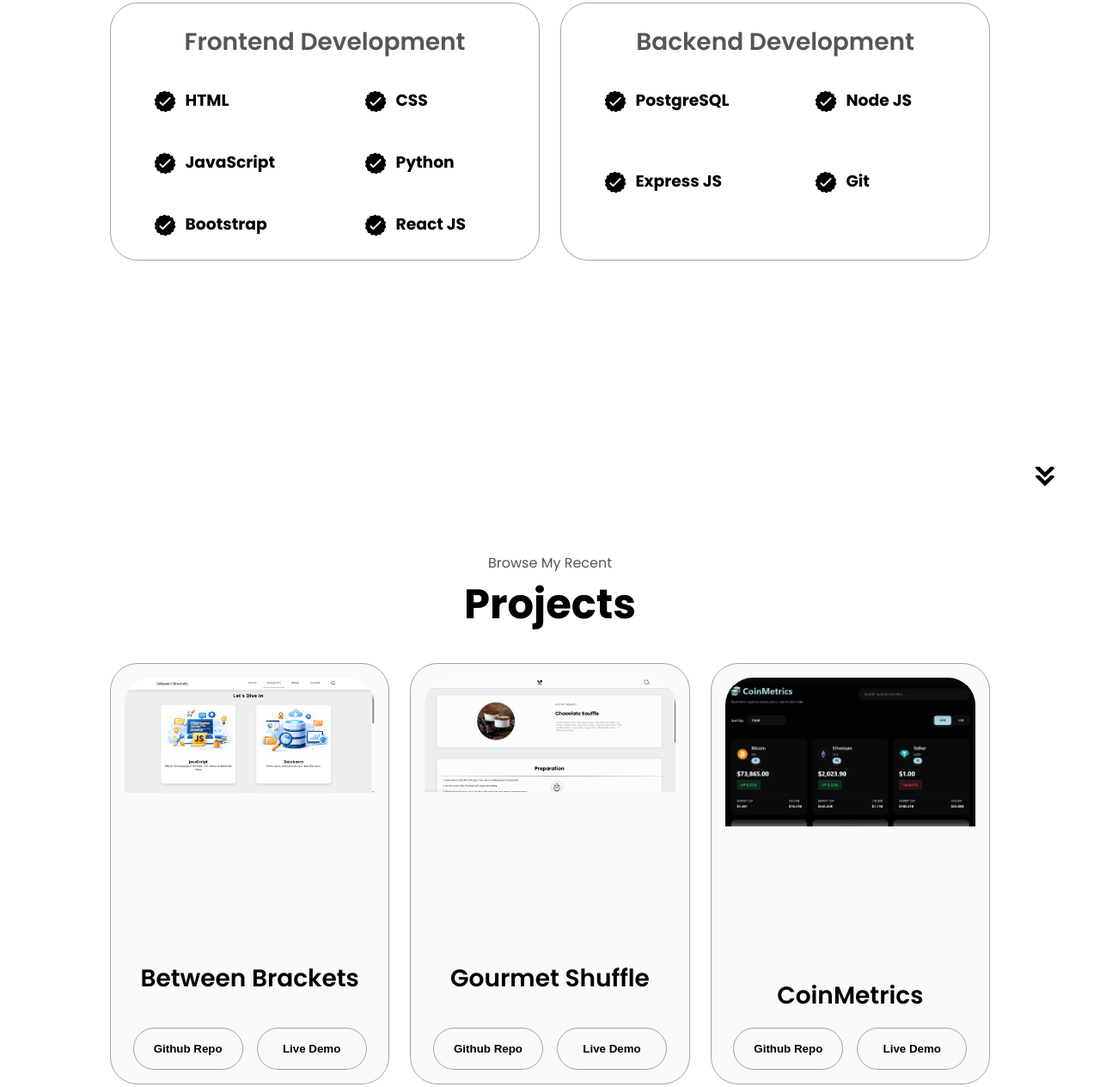
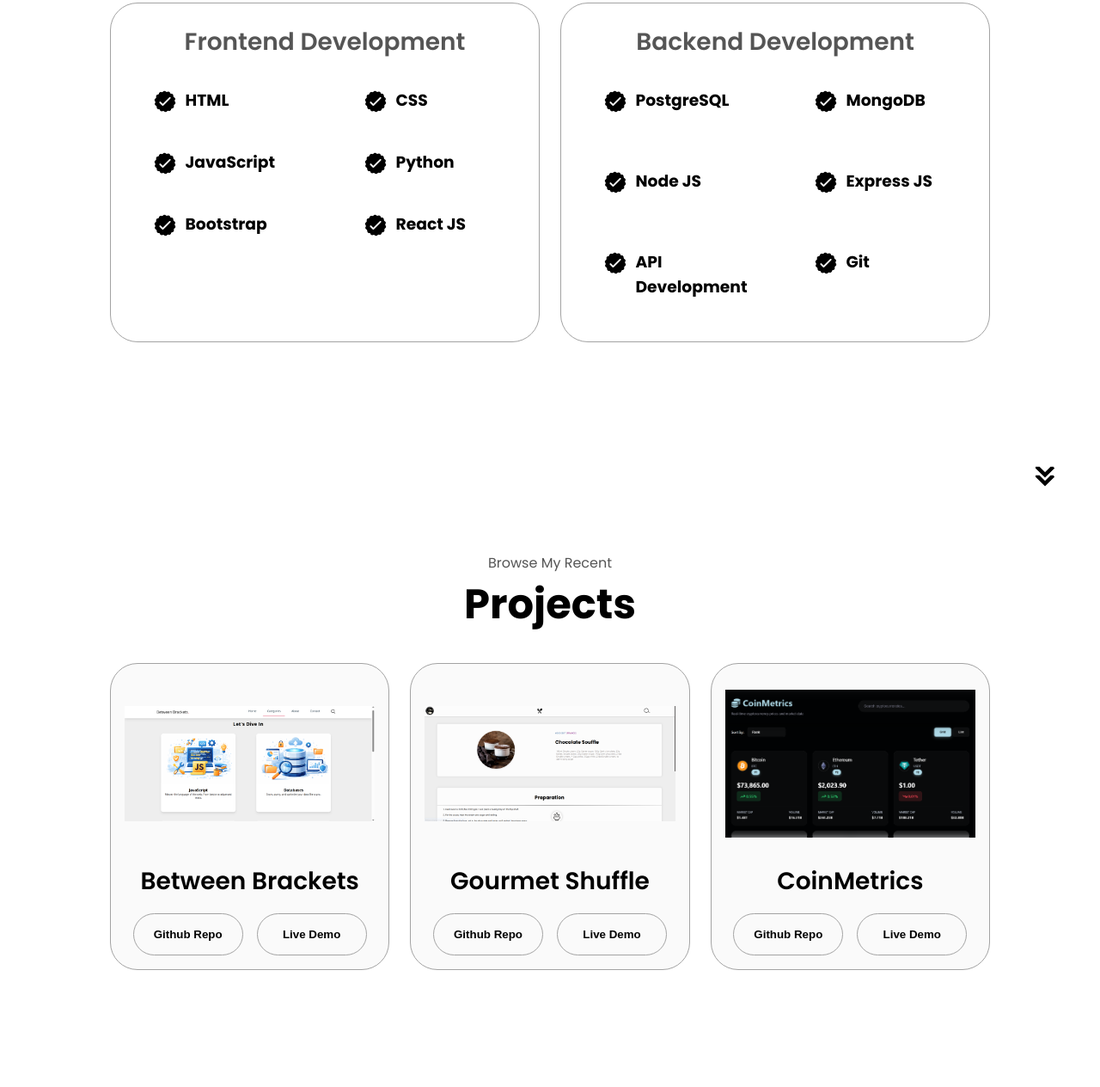
Before and after one commit to PaulEmmanuel8888/My-Portfolio, a plain HTML site: page index.html in a window 1280 px wide. Shown: the part 1822-3086 px from the top of the page at 86% size. Drawn offline with nearby package versions, Linux system fonts and the light colour scheme.

Commit message:
More fixes to project card images and experience section

```diff
--- a/index.html
+++ b/index.html
@@ -108,7 +108,7 @@
               <h3>Experience</h3>
               <p>
                 1 Year <br />
-                FullStack Web Development
+                Full-Stack Web Development
               </p>
             </div>
             <div class="details-container">
@@ -236,6 +236,17 @@
                   class="icon"
                 />
                 <div>
+                  <h3>MongoDB</h3>
+                  <div class="whitespace">Nu</div>
+                </div>
+              </article>
+              <article>
+                <img
+                  src="./assets/checkmark.png"
+                  alt="Experience icon"
+                  class="icon"
+                />
+                <div>
                   <h3>Node JS</h3>
                   <div class="whitespace">Nu</div>
                 </div>
@@ -253,6 +264,17 @@
                 </div>
               </article>
 
+              <article>
+                <img
+                  src="./assets/checkmark.png"
+                  alt="Experience icon"
+                  class="icon"
+                />
+                <div>
+                  <h3>API Development</h3>
+                  <div class="whitespace">Nu</div>
+                </div>
+              </article>
               <article>
                 <img
                   src="./assets/checkmark.png"
@@ -324,7 +346,7 @@
           >
             <img
               src="./assets/project-img/gourmet-shuffle/gourmet-shuffle-1.png"
-              alt="Project 2"
+              alt="Project 2: Gourmet Shuffle"
               class="project-img"
             />
 
@@ -357,7 +379,7 @@
           >
             <img
               src="./assets/project-img/coinmetrics/coinmetrics-2.png"
-              alt="Project 3"
+              alt="Project 3: CoinMetrics"
               class="project-img"
             />
 
--- a/style.css
+++ b/style.css
@@ -333,12 +333,11 @@ article .icon {
   justify-content: space-between;
 }
 .project-img {
-  padding-bottom: 20vh;
+  height: 200px;
   object-fit: contain;
   width: 100%;
   /* width: 100%;
   height: 90%; */
-  border-radius: 2rem;
 }
 .project-title {
   margin: 1rem;
```
